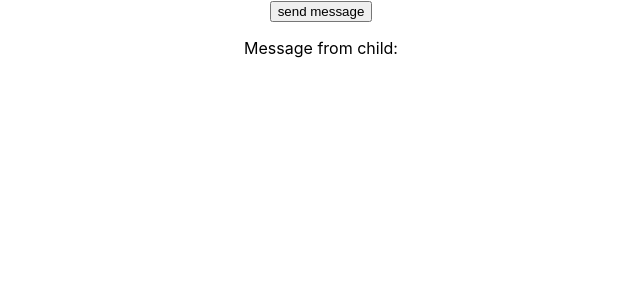
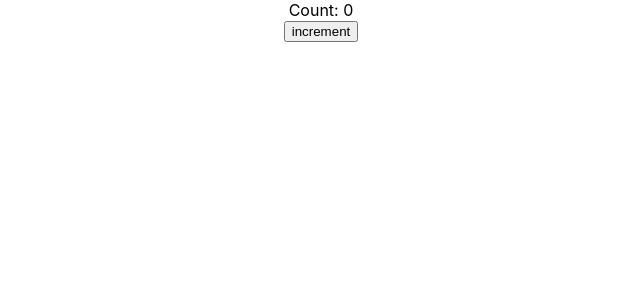
Before and after one commit to ksesikumar/react-demo-app, a React (Create React App) app: page / in a window 1280 px wide. Shown: the top 300 px of the page, without its empty margins (319-959 px from the left). Built offline with nearby package versions, Linux system fonts and the light colour scheme.

Commit message:
Using prev Concept In SetState Create Counter App

```diff
--- a/src/App.js
+++ b/src/App.js
@@ -10,6 +10,7 @@ import PropsClassDemo from './PropsClassDemo';
 import ProductPage from './ProductPage';
 import SetStateParent from './Components/SetStateParent';
 import UseStateParent from './Components/UseStateParent';
+import SetState from './Components/SetState';
 
 
 
@@ -30,8 +31,9 @@ function App() {
       <PropsClassDemo rollNumber="MRV02305"></PropsClassDemo>
       <ProductPage></ProductPage>
       <SetStateParent></SetStateParent>
+      <UseStateParent></UseStateParent>
       */}
-      <UseStateParent></UseStateParent>
+      <SetState></SetState>
     </div>
   );
 }
--- /dev/null
+++ b/src/Components/SetState.js
@@ -0,0 +1,74 @@
+import React, { Component } from 'react'
+
+class SetState extends Component {
+    constructor(props) {
+        super(props)
+
+        this.state = {
+            count: 0
+        }
+    }
+    /*
+   don't mutate the state directly, it will not reflect in the template
+   inc()
+    {
+      this.state.count=this.state.count+1
+      console.log(this.state.count)
+    }*/
+    /* getting displayed the count value in console before manipulation of count
+       inc()
+        {
+          this.setState({
+            count:this.state.count+1
+          })
+          console.log(this.state.count)}*/
+
+    inc() {
+        this.setState(
+            {
+                count: this.state.count + 1
+            }, () => {
+                console.log('callback value', this.state.count)
+            })
+        console.log(this.state.count)
+    }
+    /* inc()
+   {
+     this.setState(
+       {
+       count:this.state.count+1
+     },()=>{
+       console.log('callback value',this.state.count)
+     })
+   console.log(this.state.count)
+   }*/
+
+    inc() {
+        this.setState((prevState) => ({
+            count: prevState.count + 1
+        }),
+            () => {
+                console.log('callback value', this.state.count)
+            }
+        )
+        console.log(this.state.count)
+    }
+
+    display() {            //0
+        this.inc(); //1
+        this.inc(); //2
+
+
+    }
+
+    render() {
+        return (
+            <div>
+                <div> Count: {this.state.count}</div>
+                <button onClick={() => this.display()}>increment</button>
+            </div>
+        )
+    }
+}
+
+export default SetState;
```
